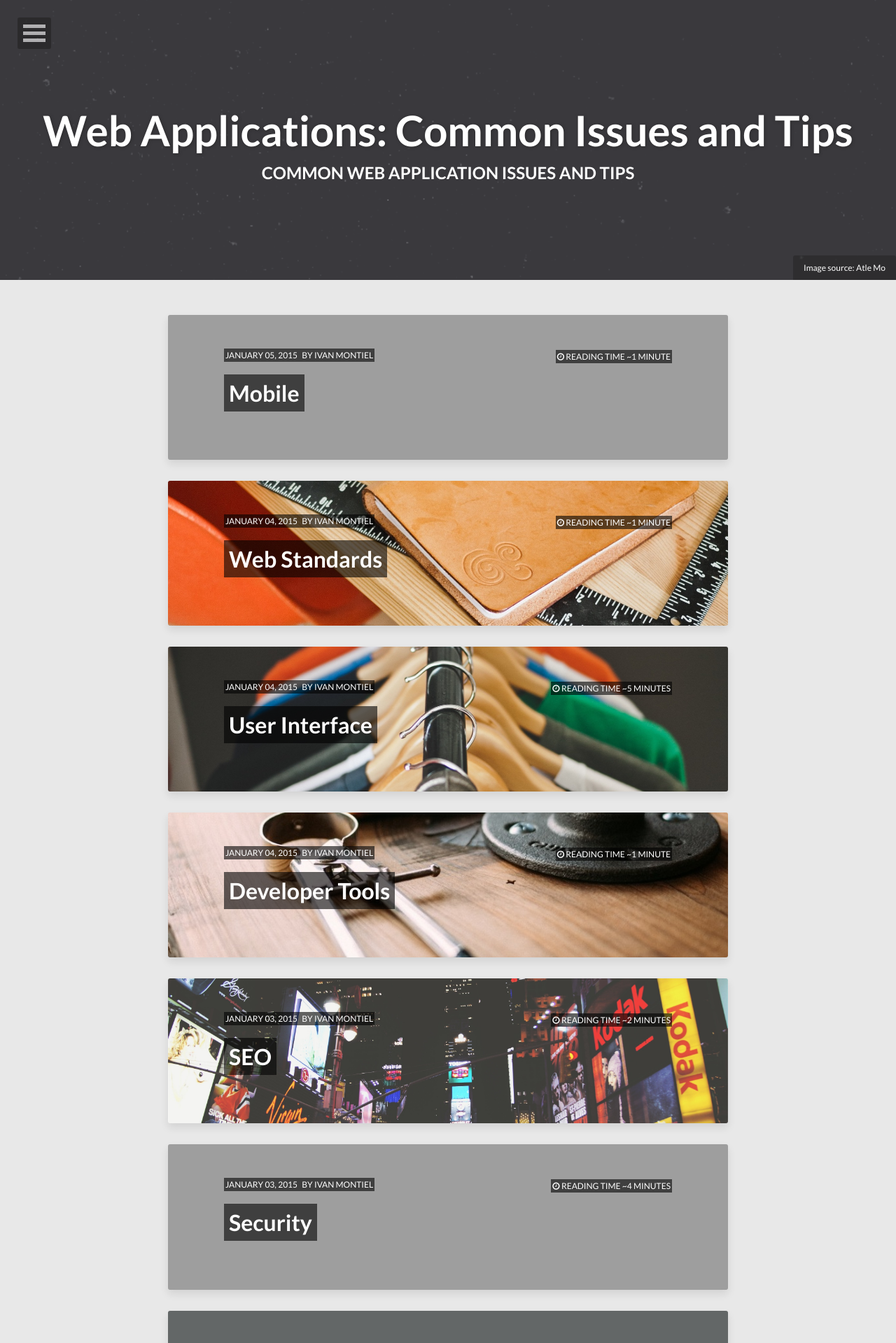
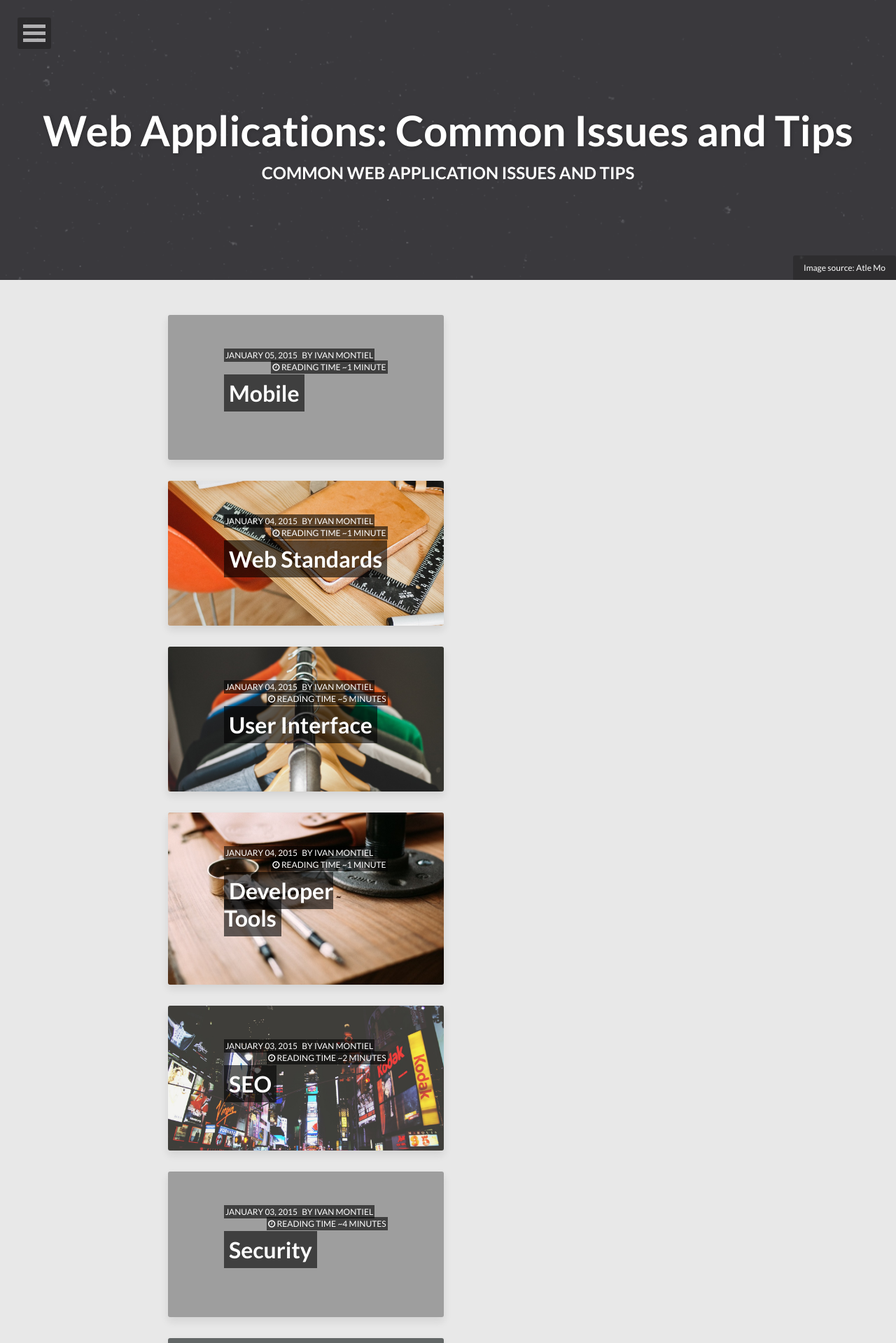
Before and after one commit to idmontie/WebApplicationsBlog, a Jekyll site: the page built from index.html, in a window 1280 px wide. Shown: the top 1919 px of the page at 70% size. Built offline with Jekyll 4.4.1, drawn with Linux system fonts in a browser that asks for light colours; nearby versions of some CDN libraries; the list of posts is cut into pages by our own code.

Commit message:
responsive columns

```diff
--- /dev/null
+++ b/_sass/_columns.scss
@@ -0,0 +1,64 @@
+
+/*  SECTIONS  ============================================================================= */
+
+.section {
+  clear: both;
+  padding: 0px;
+  margin: 0px;
+}
+
+/*  GROUPING  ============================================================================= */
+
+
+.group:before,
+.group:after {
+    content:"";
+    display:table;
+}
+.group:after {
+    clear:both;
+}
+.group {
+    zoom:1; /* For IE 6/7 (trigger hasLayout) */
+}
+
+/*  GRID COLUMN SETUP   ==================================================================== */
+
+.col {
+  display: block;
+  float:left;
+  margin: 1% 0 1% 1.6%;
+}
+
+.col:first-child { margin-left: 0; } /* all browsers except IE6 and lower */
+
+
+/*  REMOVE MARGINS AS ALL GO FULL WIDTH AT 480 PIXELS */
+
+@media only screen and (max-width: 480px) {
+  .col {
+    margin: 1% 0 1% 0%;
+  }
+}
+
+/*  GRID OF TWO   ============================================================================= */
+
+
+.span_2_of_2 {
+  width: 100%;
+}
+
+.span_1_of_2 {
+  width: 49.2%;
+}
+
+/*  GO FULL WIDTH AT LESS THAN 480 PIXELS */
+
+@media only screen and (max-width: 480px) {
+  .span_2_of_2 {
+    width: 100%;
+  }
+  .span_1_of_2 {
+    width: 100%;
+  }
+}
--- a/assets/css/main.scss
+++ b/assets/css/main.scss
@@ -27,3 +27,4 @@
 @import "animations";
 @import "dl-menu";
 @import "page";
+@import "columns";
--- a/index.html
+++ b/index.html
@@ -10,7 +10,9 @@
   creditlink: http://www.atlemo.com/
 ---
 
+<div class="section group">
   {% for post in paginator.posts %}
+  <div class="span_1_of_2">
     <article class="hentry" {% if post.image.feature %}style="background-image: url({{ site.url }}/images/{{ post.image.feature }})"{% endif %}>
       <header>
         <div class="entry-meta">
@@ -30,7 +32,9 @@
         {% endif %}
       </header>
     </article><!-- /.hentry -->
+  </div>
   {% endfor %}
+</div>
 
 <div class="pagination">
   {% if paginator.previous_page %}
```
Lines whose indentation alone changed are shown as unchanged.
